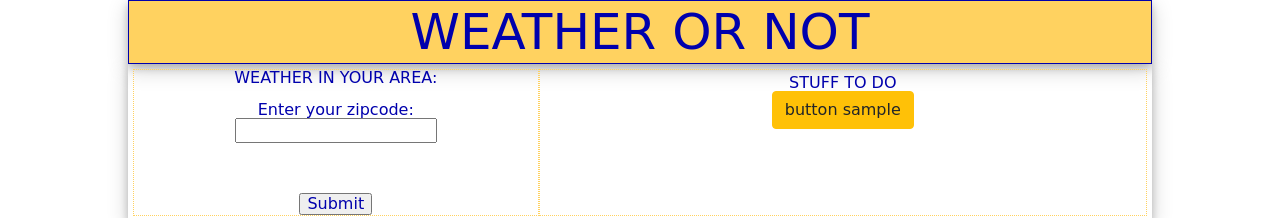
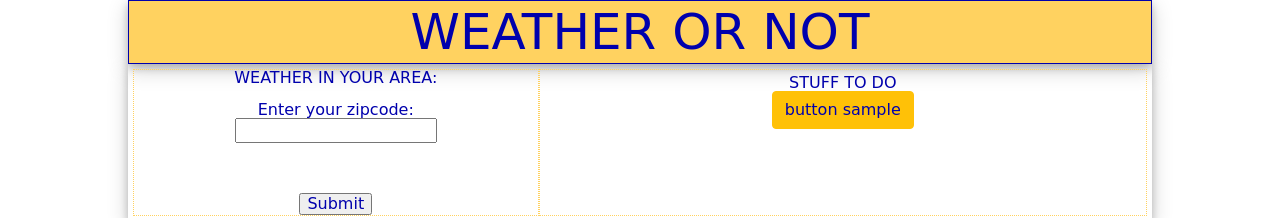
Before and after one commit to Jacobs1986/Weather-or-Not, a plain HTML site: page index.html in a window 1280 px wide. In both pictures the pointer is over the element 842 px from the left and 110 px from the top of the page. Shown: the top 218 px of the page. Drawn offline with nearby package versions, Linux system fonts and the light colour scheme; a web font is replaced by a local one.

Commit message:
trying to fix my bad commit

```diff
--- a/Assets/style.css
+++ b/Assets/style.css
@@ -63,7 +63,7 @@
                                                                         font-family: 'Londrina Solid', cursive;
                                                                     }
 
-                                                                    .btn-outline-warning :hover {
+                                                                    #activityButton.btn-outline-warning:hover {
                                                                         color: rgb(0, 0, 173);
                                                                     }
 
```
